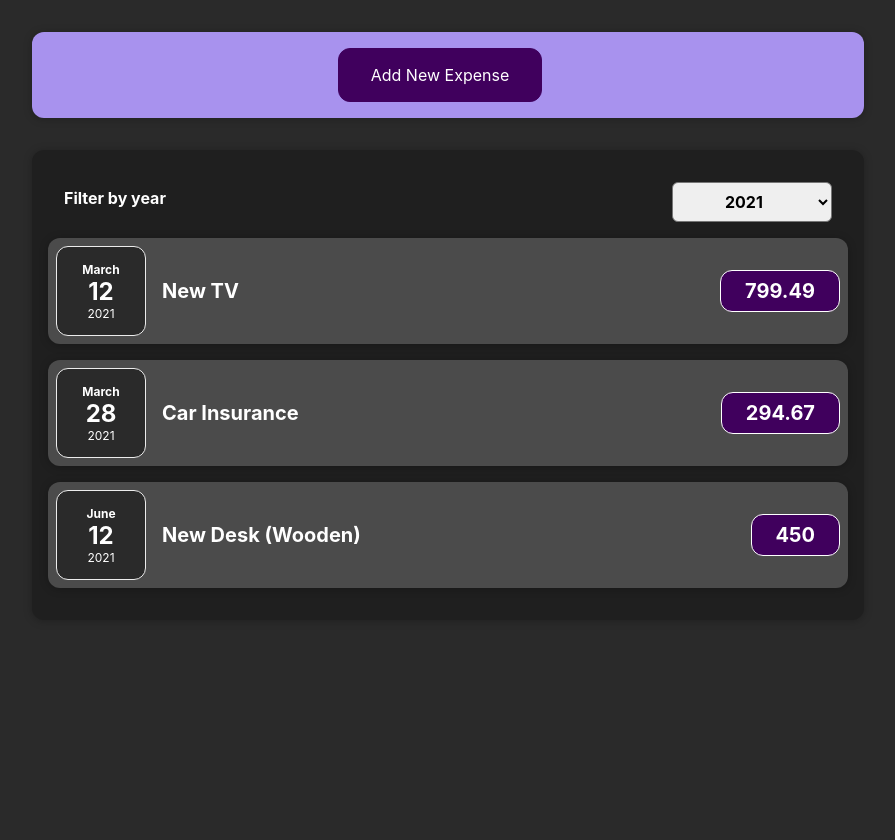
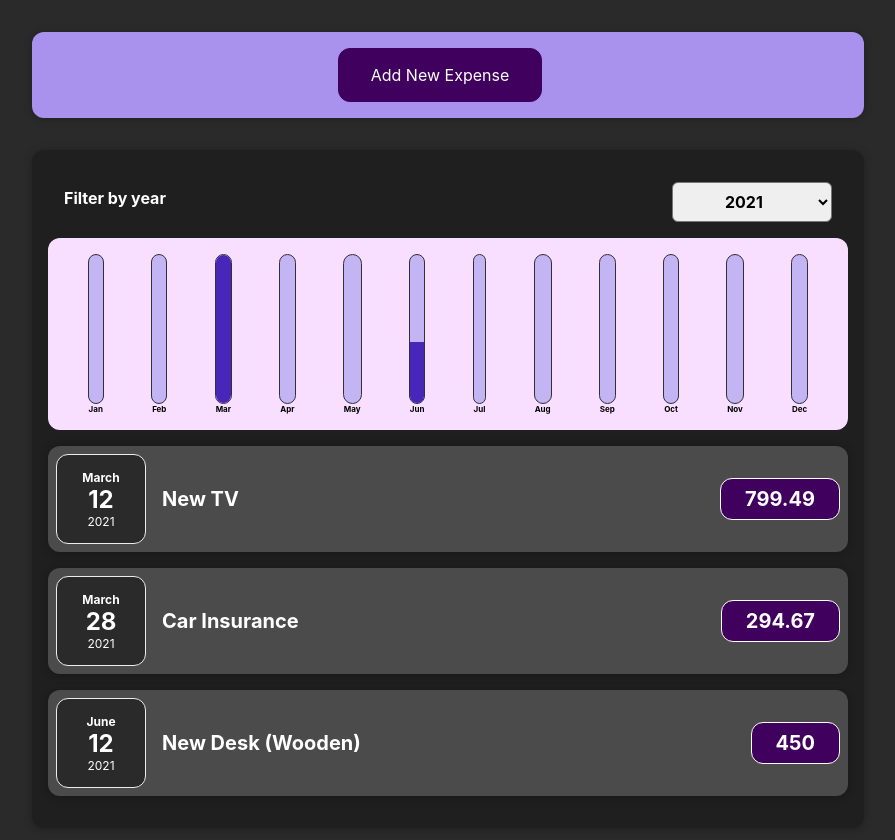
Before and after one commit to a97madison/ExpenseTrackerReact, a React (Create React App) app: page / in a window 1280 px wide. Shown: the top 840 px of the page, without its empty margins (192-1087 px from the left). Before the commit the page ends 800 px from the top, so only its background shows below. Built offline with nearby package versions, Linux system fonts and the light colour scheme.

Commit message:
Add Expenses Chart to UI - expenses chart displays how much of each year's expenses occur in each of the twelve months - Components added: ExpensesChart, Chart, ChartBar

```diff
--- /dev/null
+++ b/src/components/Chart/Chart.css
@@ -0,0 +1,9 @@
+.chart {
+  padding: 1rem;
+  border-radius: 12px;
+  background-color: #f8dfff;
+  text-align: center;
+  display: flex;
+  justify-content: space-around;
+  height: 10rem;
+}
--- /dev/null
+++ b/src/components/Chart/Chart.js
@@ -0,0 +1,25 @@
+import ChartBar from './ChartBar';
+
+import './Chart.css';
+
+function Chart(props) {
+  const valueArray = props.dataPoints.map(dataPoint => dataPoint.value);
+  const totalMaximum = Math.max(...valueArray);
+
+  const chartBars = props.dataPoints.map(dataPoint =>
+    <ChartBar
+      key={dataPoint.label}
+      value={dataPoint.value}
+      maxValue={totalMaximum}
+      label={dataPoint.label}
+    />
+  );
+
+  return (
+    <div className="chart">
+      {chartBars}
+    </div>
+  );
+}
+
+export default Chart;
--- /dev/null
+++ b/src/components/Chart/ChartBar.css
@@ -0,0 +1,30 @@
+.chart-bar {
+  height: 100%;
+  display: flex;
+  flex-direction: column;
+  align-items: center;
+}
+
+.chart-bar__inner {
+  height: 100%;
+  width: 100%;
+  border: 1px solid #313131;
+  border-radius: 12px;
+  background-color: #c3b4f3;
+  overflow: hidden;
+  display: flex;
+  flex-direction: column;
+  justify-content: flex-end;
+}
+
+.chart-bar__fill {
+  background-color: #4826b9;
+  width: 100%;
+  transition: all 0.3s ease-out;
+}
+
+.chart-bar__label {
+  font-weight: bold;
+  font-size: 0.5rem;
+  text-align: center;
+}
--- /dev/null
+++ b/src/components/Chart/ChartBar.js
@@ -0,0 +1,23 @@
+import './ChartBar.css';
+
+function ChartBar(props) {
+  let barFillHeight = '0%';
+
+  if (props.maxValue > 0) {
+    barFillHeight = Math.round((props.value / props.maxValue) * 100) + '%';
+  }
+
+  return (
+    <div className="chart-bar">
+      <div className="chart-bar__inner">
+        <div className="chart-bar__fill" style={{height: barFillHeight}}>
+        </div>
+      </div>
+      <div className="chart-bar__label">
+        {props.label}
+      </div>
+    </div>
+  );
+}
+
+export default ChartBar;
--- a/src/components/Expenses/Expenses.js
+++ b/src/components/Expenses/Expenses.js
@@ -3,6 +3,7 @@
 import Card from '../UI/Card';
 import ExpensesList from './ExpensesList';
 import ExpensesFilter from './ExpensesFilter';
+import ExpensesChart from './ExpensesChart';
 
 import './Expenses.css';
 
@@ -22,6 +23,7 @@
     <div>
       <Card className="expenses">
         <ExpensesFilter selectedYear={filteredYear} onChangeFilter={filterChangeHandler}/>
+        <ExpensesChart expenses={filteredExpenses}/>
         <ExpensesList items={filteredExpenses}/>
       </Card>
     </div>
--- /dev/null
+++ b/src/components/Expenses/ExpensesChart.js
@@ -0,0 +1,29 @@
+import Chart from '../Chart/Chart';
+
+function ExpensesChart(props) {
+  const chartDataPoints = [
+    { label: 'Jan', value: 0 },
+    { label: 'Feb', value: 0 },
+    { label: 'Mar', value: 0 },
+    { label: 'Apr', value: 0 },
+    { label: 'May', value: 0 },
+    { label: 'Jun', value: 0 },
+    { label: 'Jul', value: 0 },
+    { label: 'Aug', value: 0 },
+    { label: 'Sep', value: 0 },
+    { label: 'Oct', value: 0 },
+    { label: 'Nov', value: 0 },
+    { label: 'Dec', value: 0 },
+  ];
+
+  for (const expense of props.expenses) {
+    const expenseMonth = expense.date.getMonth();
+    chartDataPoints[expenseMonth].value += expense.amount;
+  }
+
+  return (
+    <Chart dataPoints={chartDataPoints}/>
+  );
+}
+
+export default ExpensesChart;
```
